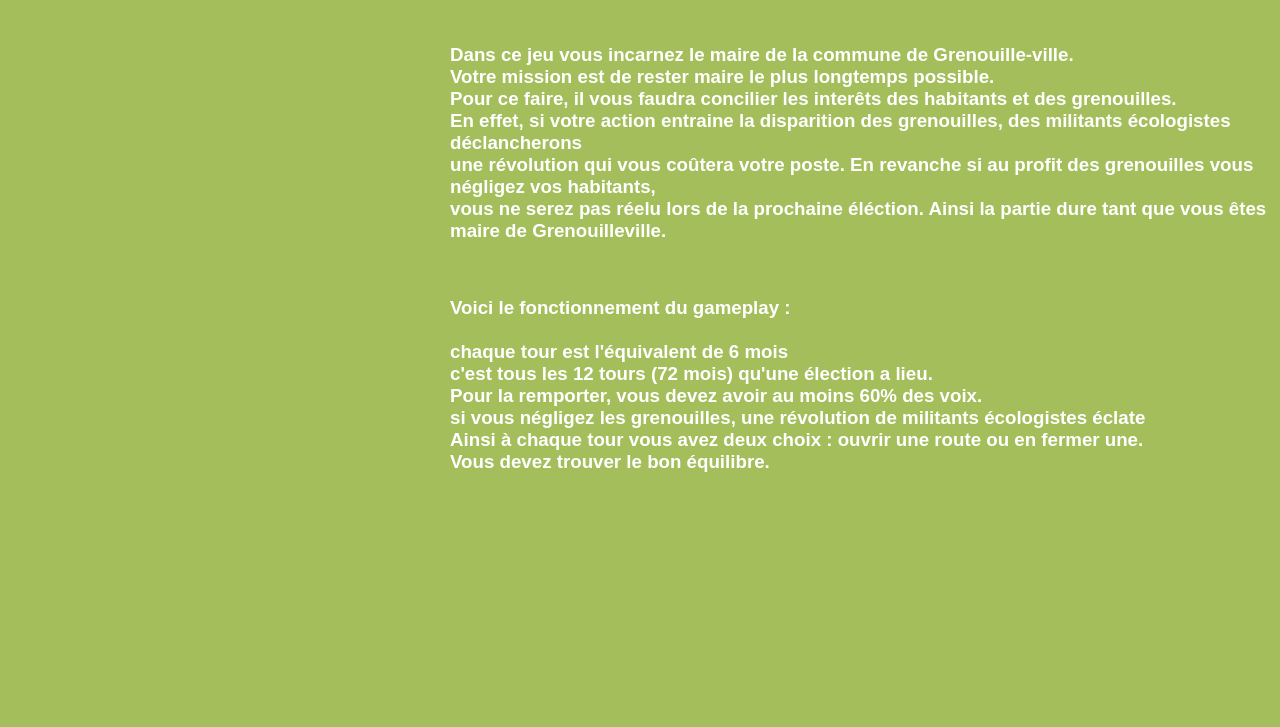
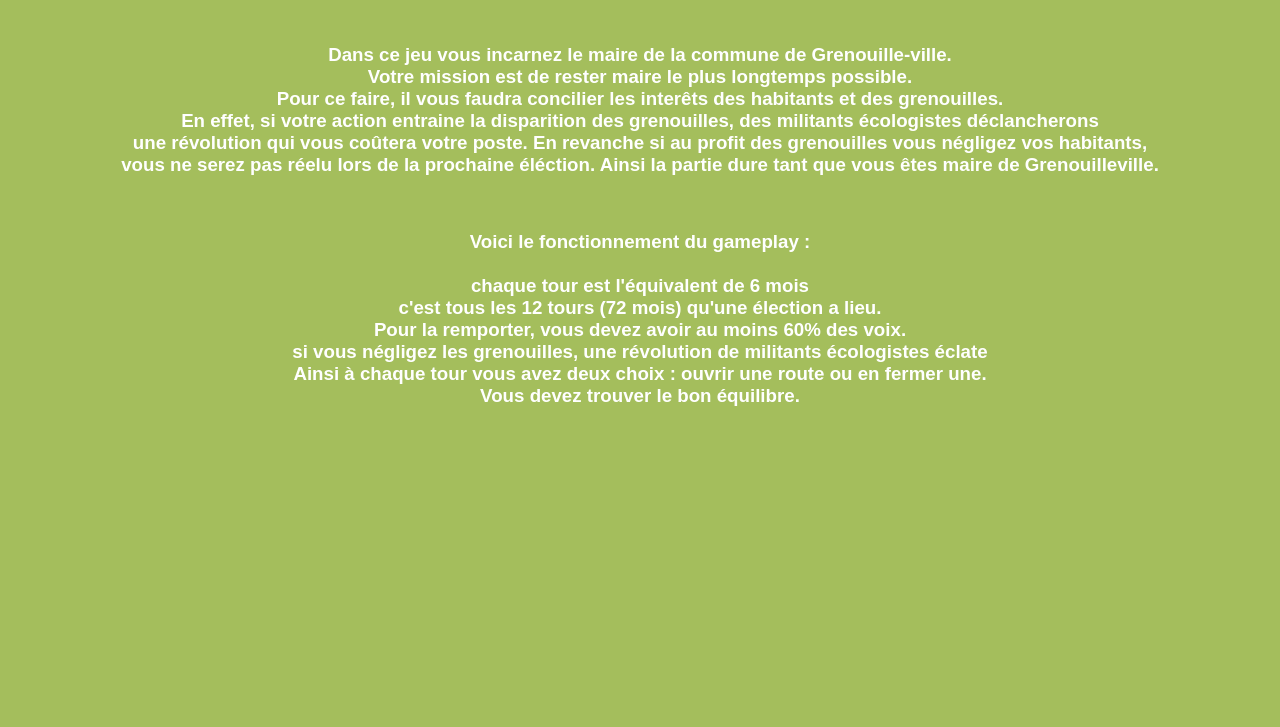
Before and after one commit to prc-github-prc/grenouille-ville, a plain HTML site: page README.html in a window 1280 px wide. Shown: the part 73-800 px from the top of the page. Drawn offline with Linux system fonts and the light colour scheme.

Commit message:
readme center
oui

```diff
--- a/README.html
+++ b/README.html
@@ -5,12 +5,7 @@
     <meta name="viewport" content="width=device-width, initial-scale=1.0">
     <title>README</title>
     <link rel="stylesheet" href="index.css">
-    <style>
-        * {
-            text-align:left;
-            margin-left:150px
-        }
-    </style>
+
 </head>
 <body>
     <h1>grenouille-ville</h1>
```
